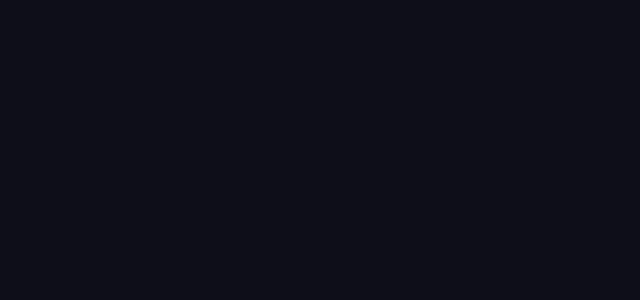
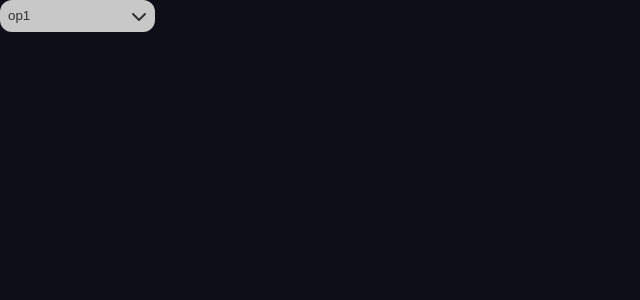
Before and after one commit to meta-build/Projeto-IONIC-Health, a React (Vite) app in the folder frontend/: page / in a window 1280 px wide. Shown: the top 300 px of the page, without its empty margins (0-640 px from the left). Built offline with nearby package versions, Linux system fonts and the light colour scheme.

Commit message:
Componente Dropdown Popup

```diff
--- /dev/null
+++ b/frontend/src/components/DropdownPopup/DropdownPopup.module.scss
@@ -0,0 +1,63 @@
+@import '@/styles/variables.scss';
+
+.container {
+    position: relative;
+    width: fit-content;
+    padding: 0;
+    margin: 0;
+}
+
+.botao {
+    padding: 8px;
+    display: flex;
+    border-radius: 12px;
+    min-width: 155px;
+    border: none;
+    background-color: $cinza-300;
+    color: $cinza-600;
+    .children {
+        flex: 1;
+        padding: 0;
+        margin: 0;
+        text-align: left;
+    }
+    .icon {
+        height: 16px;
+        font-weight: bold;
+    }
+}
+
+.botao:hover {
+    background-color: $cinza-300-hover;
+    cursor: pointer;
+}
+
+.list {
+    position: absolute;
+    top: 100%;
+    left: 0;
+    margin: 0;
+    padding: 0;
+    z-index: 1;
+    margin-top: 8px;
+    list-style: none;
+    color: $cinza-600;
+    border-radius: 12px;
+    width: 100%;
+    overflow: hidden;
+    li {
+        padding: 0;
+        margin: 0;
+        button {
+            border: none;
+            background-color: $cinza-300;
+            padding: 8px;
+            width: 100%;
+            text-align: left;
+        }
+        button:hover{
+            background-color: $cinza-300-hover;
+            cursor: pointer;
+        }
+    }
+}
--- /dev/null
+++ b/frontend/src/components/DropdownPopup/index.tsx
@@ -0,0 +1,38 @@
+import styles from './DropdownPopup.module.scss';
+import classNames from "classnames";
+import { ReactNode, useState } from "react"
+import { FontAwesomeIcon } from "@fortawesome/react-fontawesome";
+import { faChevronDown, faChevronUp } from "@fortawesome/free-solid-svg-icons";
+
+interface Props {
+    itens: string[];
+    children?: ReactNode;
+    handleSelected: (selected: string) => void;
+}
+
+export default function DropdownPopup (props: Props) {
+    const [aberto, setAberto] = useState(false);
+    const [selecionado, setSelecionado] = useState('');
+
+    return(
+        <div className={styles.container}>
+            <button
+            onClick={() => setAberto(!aberto)}
+            className={classNames({
+                [styles.botao]: true
+            })}>
+                <span className={styles.children}>
+                    {selecionado !== '' ? selecionado : (props.children === undefined ? props.itens[0] : props.children)}
+                </span>
+                {aberto ? <FontAwesomeIcon icon={faChevronUp} className={styles.icon} /> : <FontAwesomeIcon icon={faChevronDown} className={styles.icon} />}
+            </button>
+
+            {aberto &&
+            <ul className={styles.list} >
+            {props.itens.map(item => (
+                <li><button onClick={() => {setSelecionado(item); setAberto(false); props.handleSelected(item)}}>{item}</button></li>
+            ))}
+            </ul>}
+        </div>
+    );
+}
--- a/frontend/src/pages/Home/index.tsx
+++ b/frontend/src/pages/Home/index.tsx
@@ -1,6 +1,10 @@
+import DropdownPopup from "../../components/DropdownPopup";
+
+
 export default function Home () {
     return(
         <div>
+            <DropdownPopup itens={['op1',  'op2', 'op3']} handleSelected={(selected: string) => console.log(selected)}></DropdownPopup>
         </div>
     )
 }
```
